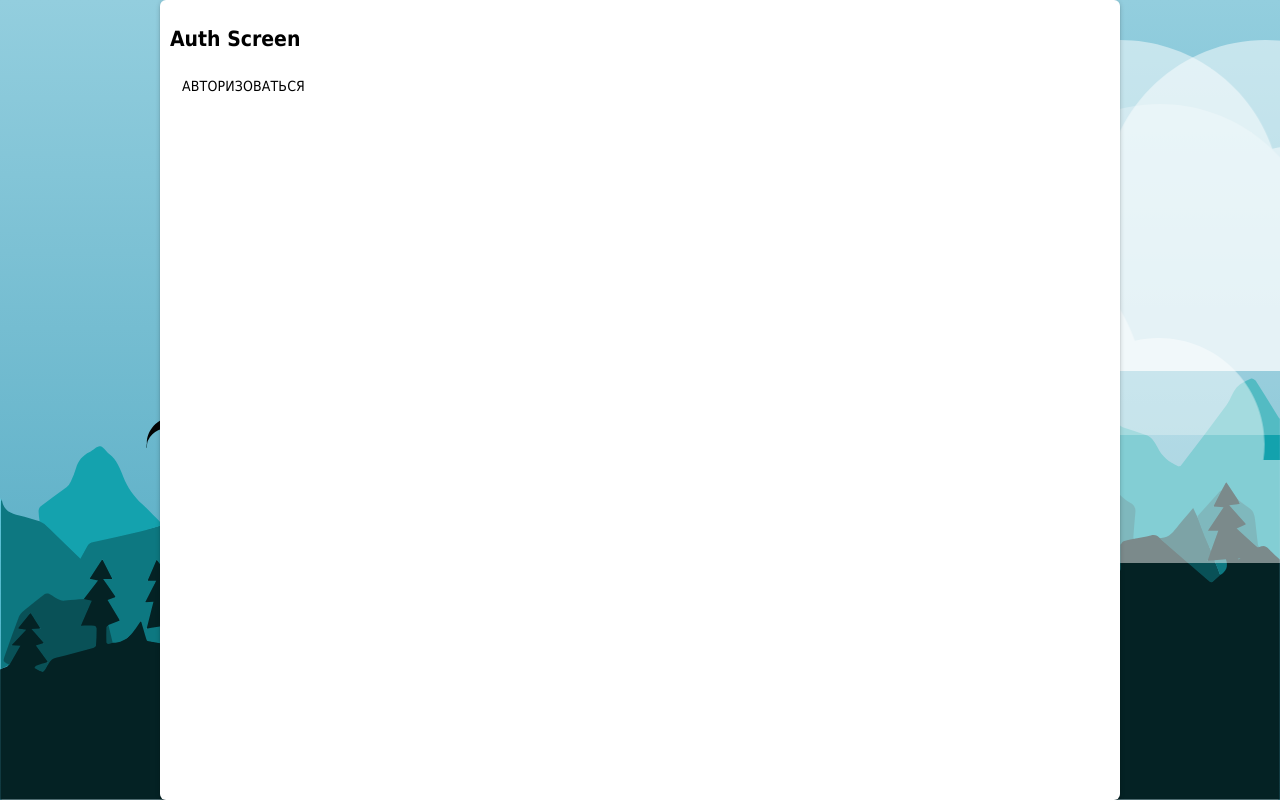
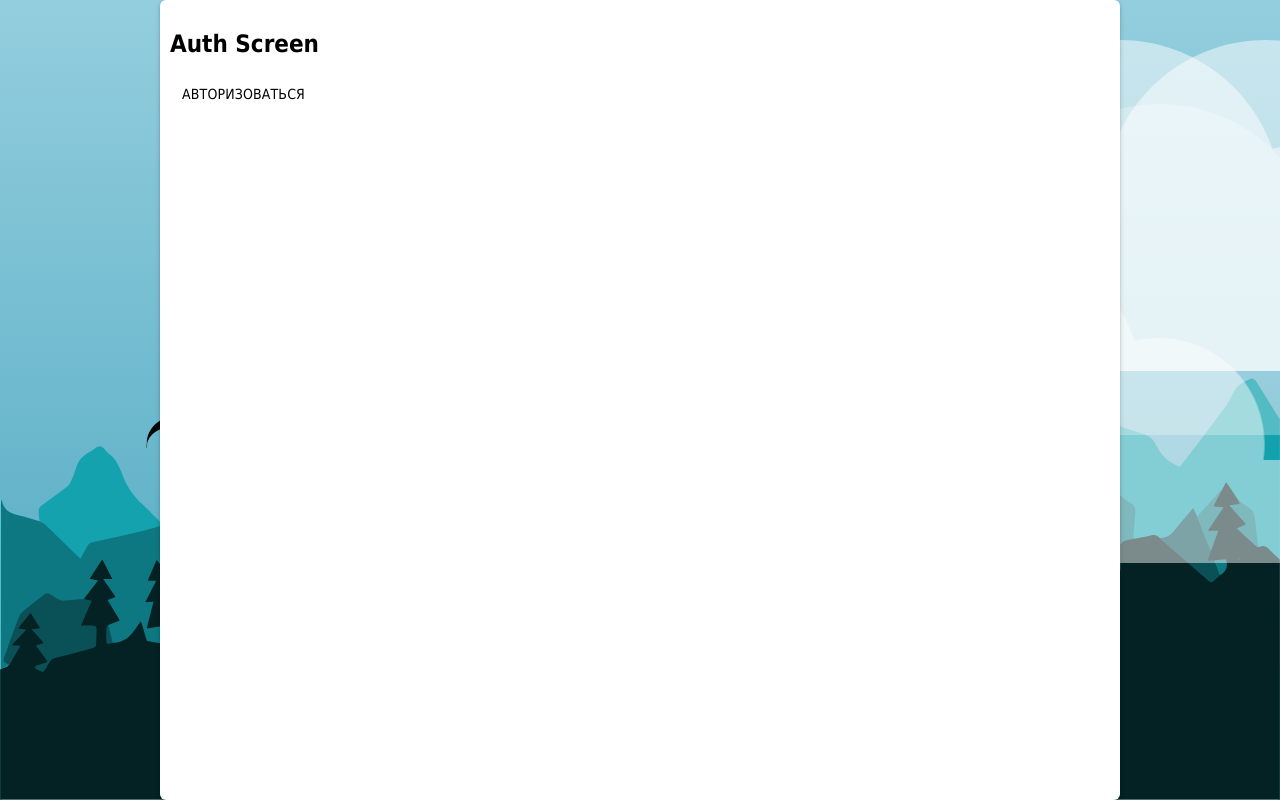
Before and after one commit to PlugFox/awp, a plain HTML site: page index.html in a window 1280 px wide. Drawn offline with Linux system fonts and the light colour scheme.

Commit message:
Адаптивные размеры шрифтов

```diff
--- a/fonts/fonts.css
+++ b/fonts/fonts.css
@@ -1,5 +1,5 @@
 html, body {
-    font-size: 14px;
+    font-size: 1em;
     font-family: "Tahoma Regular", Tahoma, "Tahoma-Regular", "Verdana-Regular", Verdana, "Verdana Regular", Geneva, sans-serif;
     letter-spacing: 0;
     line-height: 1;
@@ -20,12 +20,42 @@ b {
     line-height: 1;
 }
 
-p, input, span, a {
+p, input, span, a, pre {
     font-family: "Tahoma Regular", Tahoma, "Tahoma-Regular", "Verdana", Verdana, Geneva, sans-serif;
     font-weight: 400;
     letter-spacing: 0;
     line-height: 1;
-    font-size: 1em;
+}
+
+@media (max-width: 960px) and (min-width: 721px) {
+    html, body, .content {
+        font-size: 0.90em;
+    }
+}
+@media (max-width: 720px) and (min-width: 640px) {
+    html, body, .content {
+        font-size: 0.85em;
+    }
+}
+@media (max-width: 640px) and (min-width: 481px) {
+    html, body, .content {
+        font-size: 0.80em;
+    }
+}
+@media (max-width: 480px) and (min-width: 361px) {
+    html, body, .content {
+        font-size: 0.75em;
+    }
+}
+@media (max-width: 360px) and (min-width: 241px) {
+    html, body, .content {
+        font-size: 0.70em;
+    }
+}
+@media (max-width: 240px) {
+    html, body, .content {
+        font-size: 0.65em;
+    }
 }
 
 /* VERDANA */
--- a/index.html
+++ b/index.html
@@ -78,7 +78,7 @@
 
     <!--FOOTER-->
     <footer id="footer">
-      <p id="copyright" itemprop="copyright" class="footer-text">AWP © <span id="current-year">2019</span> <span id="author">Plague Fox</span></p>
+      <p id="copyright" itemprop="copyright" class="footer-text"><span>AWP</span> <span>©</span> <span id="current-year">2019</span> <span id="author">Plague Fox</span></p>
     </footer>
 
     <!--CLOUDS CSS ANIMATION-->
```
